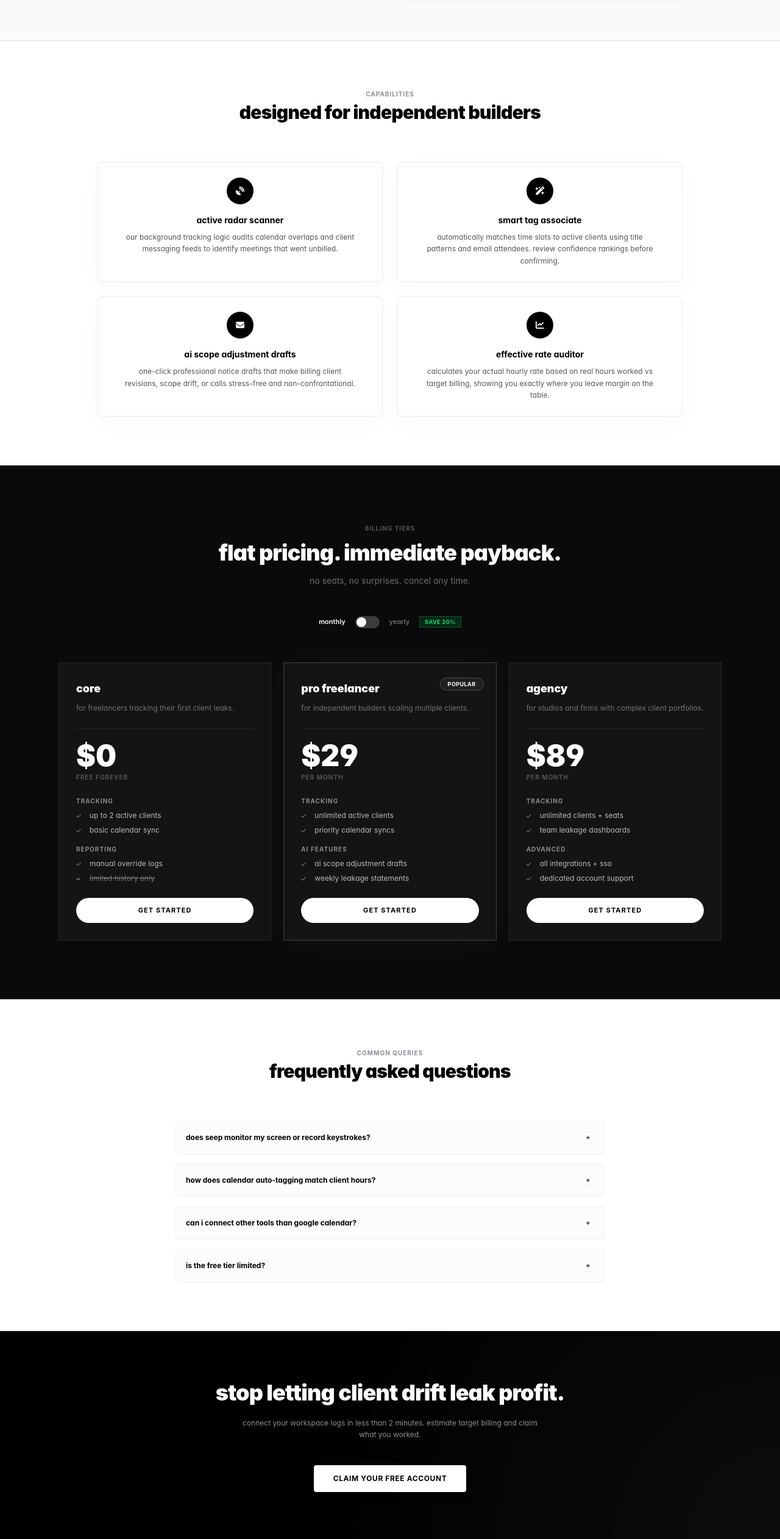
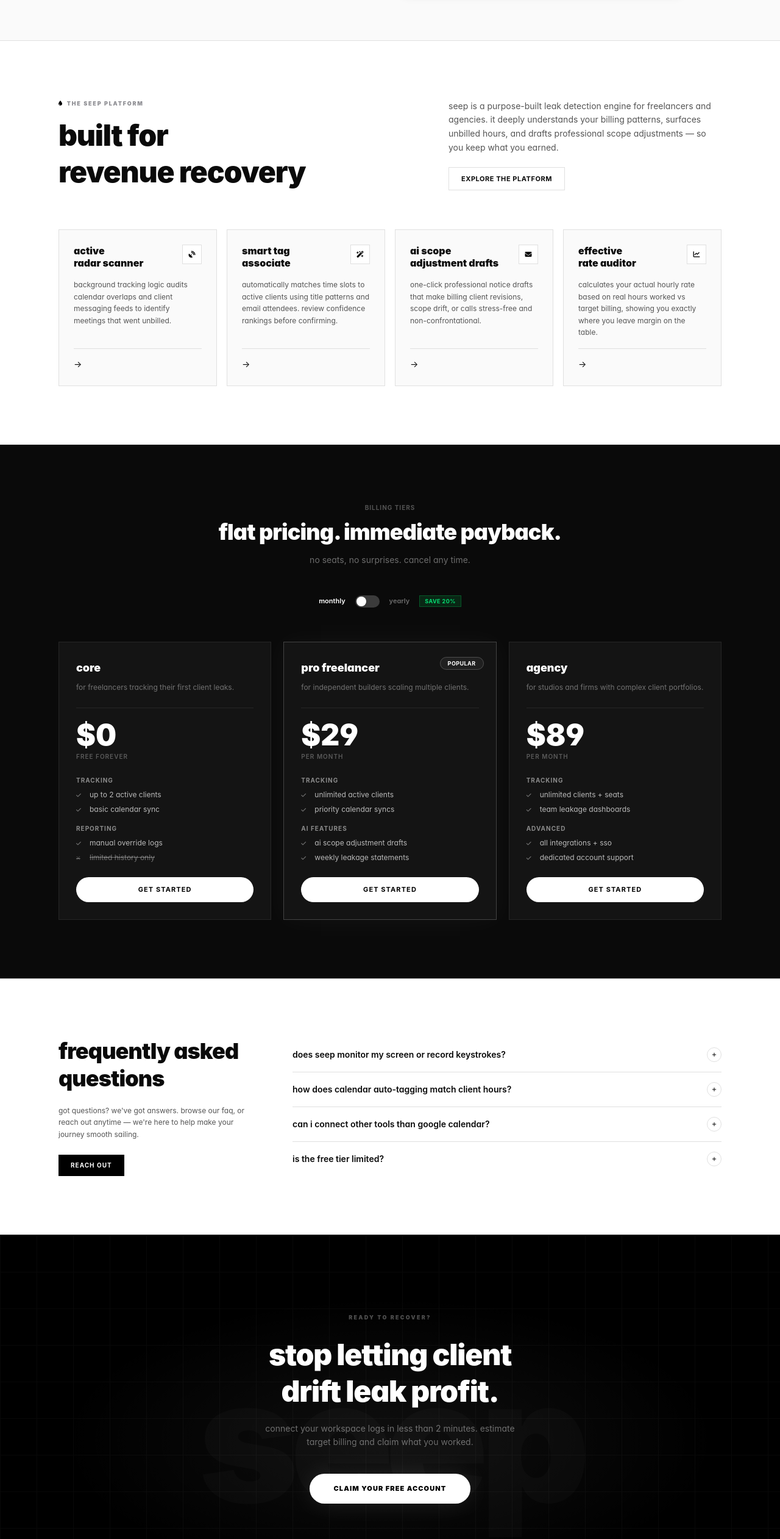
Before and after one commit to Amani-Ishimwe/seep, a Next.js app: page / in a window 1280 px wide. Shown: the part 2081-4604 px from the top of the page at 61% size. Built offline with nearby package versions, Linux system fonts and the light colour scheme; a web font is replaced by a local one.

Commit message:
enhanced ui

```diff
--- a/src/components/LandingPage.tsx
+++ b/src/components/LandingPage.tsx
@@ -352,64 +352,103 @@ export default function LandingPage({ onLaunchApp }: LandingPageProps) {
         </div>
       </section>
 
-      {/* Features grid section */}
-      <section id="features" className="relative z-10 border-t border-[#e0e0e0] bg-white py-20 flex flex-col items-center text-center">
-        <div className="max-w-5xl mx-auto px-8 w-full">
+      {/* Features — Jasper Platform style */}
+      <section id="features" className="relative z-10 border-t border-[#e0e0e0] bg-white py-24">
+        <div className="max-w-6xl mx-auto px-8 w-full">
 
-          <div className="max-w-xl mx-auto mb-16">
-            <span className="text-[10px] font-bold uppercase tracking-widest text-[#8e8e93] block mb-1">capabilities</span>
-            <h2 className="text-3xl font-black tracking-tight text-black">designed for independent builders</h2>
+          {/* Split header */}
+          <div className="flex flex-col md:flex-row md:items-end justify-between gap-8 mb-16">
+            <div>
+              <span className="text-[9px] font-black uppercase tracking-[0.2em] text-[#8e8e93] flex items-center gap-1.5 mb-4">
+                <i className="fa-solid fa-droplet text-[8px] text-black"></i>
+                the seep platform
+              </span>
+              <h2 className="text-4xl md:text-5xl font-black tracking-tight text-[#0a0a0a] leading-tight">
+                built for<br />
+                revenue recovery
+              </h2>
+            </div>
+            <div className="max-w-md">
+              <p className="text-sm text-[#555555] leading-relaxed mb-5">
+                seep is a purpose-built leak detection engine for freelancers and agencies. it deeply understands your billing patterns, surfaces unbilled hours, and drafts professional scope adjustments — so you keep what you earned.
+              </p>
+              <a href="#pricing" className="inline-flex items-center gap-2 px-5 py-2.5 border border-[#e0e0e0] text-[11px] font-bold text-[#0a0a0a] uppercase tracking-wider hover:bg-[#fafafa] transition-colors">
+                explore the platform
+              </a>
+            </div>
           </div>
 
-          <div className="grid grid-cols-1 md:grid-cols-2 gap-6">
+          {/* 4-card row */}
+          <div className="grid grid-cols-1 sm:grid-cols-2 lg:grid-cols-4 gap-4">
 
-            {/* Feature 1 */}
-            <div className="glass-panel p-6 rounded-lg text-center flex flex-col items-center hover:scale-[1.02] hover:-translate-y-1 hover:border-black/15 transition-all duration-300 shadow-sm hover:shadow-md">
-              <div className="w-11 h-11 rounded-full bg-black text-white flex items-center justify-center mb-4">
-                <i className="fa-solid fa-satellite-dish text-sm"></i>
+            {/* Card 1 */}
+            <div className="bg-[#fafafa] border border-[#e0e0e0] p-6 flex flex-col gap-4 hover:shadow-md hover:-translate-y-0.5 transition-all duration-300 group">
+              <div className="flex items-start justify-between">
+                <h3 className="text-base font-black text-[#0a0a0a] leading-tight">active<br />radar scanner</h3>
+                <div className="w-8 h-8 bg-white border border-[#e0e0e0] flex items-center justify-center shrink-0">
+                  <i className="fa-solid fa-satellite-dish text-[11px] text-[#0a0a0a]"></i>
                 </div>
-              <h3 className="font-bold text-sm text-black mb-2">active radar scanner</h3>
-              <p className="text-xs text-[#555555] leading-relaxed max-w-sm">
-                our background tracking logic audits calendar overlaps and client messaging feeds to identify meetings that went unbilled.
+              </div>
+              <p className="text-xs text-[#555555] leading-relaxed flex-1">
+                background tracking logic audits calendar overlaps and client messaging feeds to identify meetings that went unbilled.
               </p>
+              <div className="pt-3 border-t border-[#e0e0e0]">
+                <span className="text-[#0a0a0a] text-sm group-hover:translate-x-1 transition-transform inline-block">→</span>
+              </div>
             </div>
 
-            {/* Feature 2 */}
-            <div className="glass-panel p-6 rounded-lg text-center flex flex-col items-center hover:scale-[1.02] hover:-translate-y-1 hover:border-black/15 transition-all duration-300 shadow-sm hover:shadow-md">
-              <div className="w-11 h-11 rounded-full bg-black text-white flex items-center justify-center mb-4">
-                <i className="fa-solid fa-wand-magic-sparkles text-sm"></i>
+            {/* Card 2 */}
+            <div className="bg-[#fafafa] border border-[#e0e0e0] p-6 flex flex-col gap-4 hover:shadow-md hover:-translate-y-0.5 transition-all duration-300 group">
+              <div className="flex items-start justify-between">
+                <h3 className="text-base font-black text-[#0a0a0a] leading-tight">smart tag<br />associate</h3>
+                <div className="w-8 h-8 bg-white border border-[#e0e0e0] flex items-center justify-center shrink-0">
+                  <i className="fa-solid fa-wand-magic-sparkles text-[11px] text-[#0a0a0a]"></i>
                 </div>
-              <h3 className="font-bold text-sm text-black mb-2">smart tag associate</h3>
-              <p className="text-xs text-[#555555] leading-relaxed max-w-sm">
+              </div>
+              <p className="text-xs text-[#555555] leading-relaxed flex-1">
                 automatically matches time slots to active clients using title patterns and email attendees. review confidence rankings before confirming.
               </p>
+              <div className="pt-3 border-t border-[#e0e0e0]">
+                <span className="text-[#0a0a0a] text-sm group-hover:translate-x-1 transition-transform inline-block">→</span>
+              </div>
             </div>
 
-            {/* Feature 3 */}
-            <div className="glass-panel p-6 rounded-lg text-center flex flex-col items-center hover:scale-[1.02] hover:-translate-y-1 hover:border-black/15 transition-all duration-300 shadow-sm hover:shadow-md">
-              <div className="w-11 h-11 rounded-full bg-black text-white flex items-center justify-center mb-4">
-                <i className="fa-solid fa-envelope text-sm"></i>
+            {/* Card 3 */}
+            <div className="bg-[#fafafa] border border-[#e0e0e0] p-6 flex flex-col gap-4 hover:shadow-md hover:-translate-y-0.5 transition-all duration-300 group">
+              <div className="flex items-start justify-between">
+                <h3 className="text-base font-black text-[#0a0a0a] leading-tight">ai scope<br />adjustment drafts</h3>
+                <div className="w-8 h-8 bg-white border border-[#e0e0e0] flex items-center justify-center shrink-0">
+                  <i className="fa-solid fa-envelope text-[11px] text-[#0a0a0a]"></i>
                 </div>
-              <h3 className="font-bold text-sm text-black mb-2">ai scope adjustment drafts</h3>
-              <p className="text-xs text-[#555555] leading-relaxed max-w-sm">
+              </div>
+              <p className="text-xs text-[#555555] leading-relaxed flex-1">
                 one-click professional notice drafts that make billing client revisions, scope drift, or calls stress-free and non-confrontational.
               </p>
+              <div className="pt-3 border-t border-[#e0e0e0]">
+                <span className="text-[#0a0a0a] text-sm group-hover:translate-x-1 transition-transform inline-block">→</span>
+              </div>
             </div>
 
-            {/* Feature 4 */}
-            <div className="glass-panel p-6 rounded-lg text-center flex flex-col items-center hover:scale-[1.02] hover:-translate-y-1 hover:border-black/15 transition-all duration-300 shadow-sm hover:shadow-md">
-              <div className="w-11 h-11 rounded-full bg-black text-white flex items-center justify-center mb-4">
-                <i className="fa-solid fa-chart-line text-sm"></i>
+            {/* Card 4 */}
+            <div className="bg-[#fafafa] border border-[#e0e0e0] p-6 flex flex-col gap-4 hover:shadow-md hover:-translate-y-0.5 transition-all duration-300 group">
+              <div className="flex items-start justify-between">
+                <h3 className="text-base font-black text-[#0a0a0a] leading-tight">effective<br />rate auditor</h3>
+                <div className="w-8 h-8 bg-white border border-[#e0e0e0] flex items-center justify-center shrink-0">
+                  <i className="fa-solid fa-chart-line text-[11px] text-[#0a0a0a]"></i>
                 </div>
-              <h3 className="font-bold text-sm text-black mb-2">effective rate auditor</h3>
-              <p className="text-xs text-[#555555] leading-relaxed max-w-sm">
+              </div>
+              <p className="text-xs text-[#555555] leading-relaxed flex-1">
                 calculates your actual hourly rate based on real hours worked vs target billing, showing you exactly where you leave margin on the table.
               </p>
+              <div className="pt-3 border-t border-[#e0e0e0]">
+                <span className="text-[#0a0a0a] text-sm group-hover:translate-x-1 transition-transform inline-block">→</span>
+              </div>
             </div>
 
           </div>
         </div>
       </section>
+
 
       {/* Pricing grid — dark Lateral style */}
       <section id="pricing" className="relative z-10 bg-[#0a0a0a] py-24 flex flex-col items-center">
@@ -549,36 +588,48 @@ export default function LandingPage({ onLaunchApp }: LandingPageProps) {
         </div>
       </section>
 
-      {/* FAQ Accordions */}
-      <section id="faq" className="relative z-10 border-t border-[#e0e0e0] bg-white py-20 flex flex-col items-center text-center">
-        <div className="max-w-3xl mx-auto px-8 w-full">
+      {/* FAQ — split layout */}
+      <section id="faq" className="relative z-10 border-t border-[#e0e0e0] bg-white py-24">
+        <div className="max-w-6xl mx-auto px-8 w-full">
 
-          <div className="text-center mb-16">
-            <span className="text-[10px] font-bold uppercase tracking-widest text-[#8e8e93] block mb-1">common queries</span>
-            <h2 className="text-3xl font-black tracking-tight text-black">frequently asked questions</h2>
+          <div className="grid grid-cols-1 md:grid-cols-12 gap-12 md:gap-16">
+
+            {/* Left — heading */}
+            <div className="md:col-span-4 flex flex-col gap-5">
+              <h2 className="text-3xl md:text-4xl font-black tracking-tight text-[#0a0a0a] leading-tight">
+                frequently asked<br />questions
+              </h2>
+              <p className="text-xs text-[#555555] leading-relaxed max-w-xs">
+                got questions? we've got answers. browse our faq, or reach out anytime — we're here to help make your journey smooth sailing.
+              </p>
+              <button
+                onClick={onLaunchApp}
+                className="w-fit px-5 py-2.5 bg-black text-white text-[10px] font-bold uppercase tracking-widest hover:bg-black/85 transition-colors cursor-pointer mt-1"
+              >
+                reach out
+              </button>
             </div>
 
-          <div className="flex flex-col gap-4">
+            {/* Right — questions */}
+            <div className="md:col-span-8 flex flex-col">
               {faqItems.map((item, idx) => {
                 const isOpen = activeFaq === idx;
                 return (
                   <div
                     key={idx}
-                  className={`border border-black/5 bg-[#fafafa]/50 p-4 rounded-lg text-left transition-all duration-300 ${
-                    isOpen ? "bg-white border-black/10 shadow-sm" : "hover:border-black/10"
-                  }`}
+                    className="border-b border-[#e0e0e0] last:border-b-0"
                   >
                     <button
                       onClick={() => toggleFaq(idx)}
-                    className="w-full flex justify-between items-center text-xs font-bold text-black cursor-pointer hover:text-black/80 transition-colors"
+                      className="w-full flex justify-between items-center py-4 text-sm font-semibold text-[#0a0a0a] cursor-pointer hover:text-black/70 transition-colors text-left gap-4"
                     >
                       <span>{item.q}</span>
-                    <span className="w-5 h-5 bg-white border border-black/5 flex items-center justify-center shrink-0 rounded-full">
-                      <i className={`fa-solid ${isOpen ? "fa-minus" : "fa-plus"} text-[8px] text-black`}></i>
+                      <span className="w-6 h-6 border border-[#e0e0e0] rounded-full flex items-center justify-center shrink-0">
+                        <i className={`fa-solid ${isOpen ? "fa-minus" : "fa-plus"} text-[8px] text-[#0a0a0a]`}></i>
                       </span>
                     </button>
                     {isOpen && (
-                    <div className="text-[11px] text-[#555555] leading-relaxed mt-3 pr-8 transition-opacity duration-300 animate-fade-in-up">
+                      <div className="text-xs text-[#555555] leading-relaxed pb-4 pr-10 animate-fade-in-up">
                         {item.a}
                       </div>
                     )}
@@ -588,25 +639,56 @@ export default function LandingPage({ onLaunchApp }: LandingPageProps) {
             </div>
 
           </div>
+        </div>
       </section>
 
-      {/* Full-width call to action footer */}
-      <section className="bg-black text-white py-20 relative z-10 border-t border-white/10 select-none flex flex-col items-center text-center">
-        <div className="absolute inset-0 bg-[radial-gradient(circle_at_bottom_right,rgba(255,255,255,0.05),transparent_60%)] pointer-events-none"></div>
 
-        <div className="max-w-3xl mx-auto px-8 text-center relative z-10">
-          <h2 className="text-3xl md:text-4xl font-black tracking-tight text-white mb-5">stop letting client drift leak profit.</h2>
-          <p className="text-xs text-[#8e8e93] max-w-lg mx-auto leading-relaxed mb-10">
+      {/* Full-width CTA */}
+      <section className="bg-black text-white py-32 relative z-10 border-t border-white/10 select-none overflow-hidden">
+        {/* Radial glow */}
+        <div className="absolute inset-0 bg-[radial-gradient(ellipse_60%_50%_at_50%_50%,rgba(255,255,255,0.06),transparent_70%)] pointer-events-none"></div>
+        {/* Grid texture */}
+        <div className="absolute inset-0 opacity-[0.03] bg-[linear-gradient(to_right,#fff_1px,transparent_1px),linear-gradient(to_bottom,#fff_1px,transparent_1px)] bg-[size:60px_60px] pointer-events-none"></div>
+        {/* Watermark */}
+        <div className="absolute inset-0 flex items-center justify-center pointer-events-none select-none">
+          <span className="text-[180px] md:text-[280px] font-black tracking-tighter text-white/[0.02] leading-none">seep</span>
+        </div>
+
+        <div className="max-w-3xl mx-auto px-8 text-center relative z-10 flex flex-col items-center">
+          <span className="text-[9px] font-black uppercase tracking-[0.25em] text-white/30 mb-6">ready to recover?</span>
+          <h2 className="text-4xl md:text-5xl font-black tracking-tight text-white mb-5 leading-tight">
+            stop letting client<br />drift leak profit.
+          </h2>
+          <p className="text-sm text-white/40 max-w-md mx-auto leading-relaxed mb-10">
             connect your workspace logs in less than 2 minutes. estimate target billing and claim what you worked.
           </p>
           <button
             onClick={onLaunchApp}
-            className="px-8 py-3.5 bg-white text-black text-xs font-bold uppercase tracking-wider rounded hover:bg-[#f2f2f2] hover:scale-[1.03] transition-all cursor-pointer shadow-lg font-black"
+            className="px-10 py-4 bg-white text-black text-[11px] font-black uppercase tracking-widest rounded-full hover:bg-white/90 hover:scale-[1.03] transition-all cursor-pointer shadow-[0_0_40px_rgba(255,255,255,0.1)]"
           >
             claim your free account
           </button>
+
+          {/* Trust stats */}
+          <div className="flex items-center gap-8 mt-14 text-center">
+            <div className="flex flex-col items-center">
+              <span className="text-2xl font-black text-white">88%</span>
+              <span className="text-[9px] text-white/30 uppercase tracking-widest mt-1">recovery rate</span>
+            </div>
+            <div className="w-px h-8 bg-white/10"></div>
+            <div className="flex flex-col items-center">
+              <span className="text-2xl font-black text-white">&lt;2 min</span>
+              <span className="text-[9px] text-white/30 uppercase tracking-widest mt-1">setup time</span>
+            </div>
+            <div className="w-px h-8 bg-white/10"></div>
+            <div className="flex flex-col items-center">
+              <span className="text-2xl font-black text-white">$0</span>
+              <span className="text-[9px] text-white/30 uppercase tracking-widest mt-1">to start</span>
+            </div>
+          </div>
         </div>
       </section>
+
 
       {/* Premium Footer like ShipLog layout */}
       <footer className="bg-[#fafafa] border-t border-[#e0e0e0] pt-16 pb-6 relative z-10 select-none text-lowercase">
```
Lines whose indentation alone changed are shown as unchanged.
